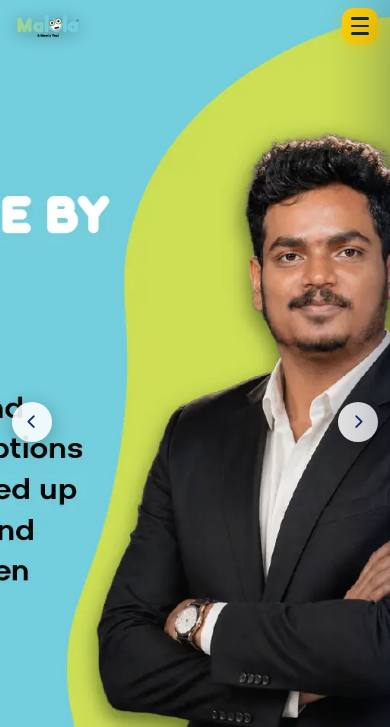
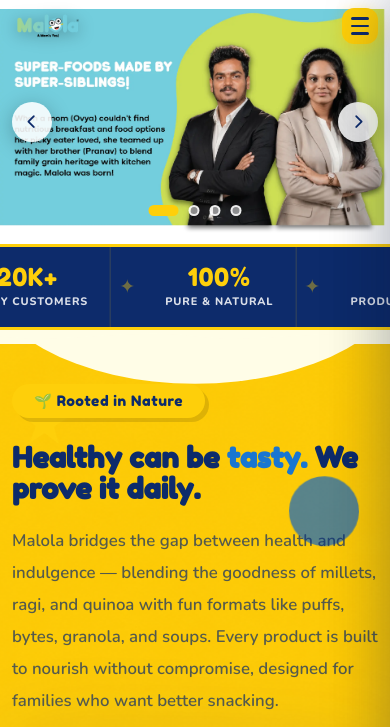
Before and after one commit to venkateshkav/Malola, a Django app: page / in a window 390 px wide. Shown: the top 727 px of the page. Run offline with Django 5.2, Linux system fonts and the light colour scheme; data that the repository does not hold is empty; some libraries are stand-ins or nearby versions; grey boxes are pictures that could not be loaded.

Commit message:
Make hero banner mobile-responsive (show full image, not cropped)
The hero slides are wide desktop banners (ratio ~1.5-2.0). On mobile they
were forced into a full-screen-height container with object-fit:cover, which
cropped the sides and cut off the banner text. Switch mobile to a banner-shaped
container (aspect-ratio 16/10) with object-fit:contain so the whole image shows.

Co-Authored-By: Claude Opus 4.8 <noreply@anthropic.com>

```diff
--- a/static/css/style.css
+++ b/static/css/style.css
@@ -1141,9 +1141,9 @@ html,body{width:100%;min-height:100%;overflow-x:hidden;font-family:'Nunito',sans
   .nav-search-box.open{width:180px;right:-40px}
   .nav-search-results{width:240px;right:-40px}
 
-  /* HERO */
-  #hero{height:100vh;height:100dvh}
-  .hs-slide img{width:100%;height:100%;object-fit:cover}
+  /* HERO — show the full wide banner instead of cropping it to a tall screen */
+  #hero{height:auto;aspect-ratio:16/10;background:#fff}
+  .hs-slide img{width:100%;height:100%;object-fit:contain}
   .side-cup{display:none}
   #bgWord{font-size:clamp(70px,22vw,110px)}
   #productStage{top:28%;transform:translateX(-50%);left:50%}
@@ -1849,7 +1849,7 @@ html,body{width:100%;min-height:100%;overflow-x:hidden;font-family:'Nunito',sans
   .nav-search-results{width:220px;right:-36px}
 
   /* Hero */
-  #hero{height:100dvh}
+  #hero{height:auto}
   #productStage{top:24%}
   .product-ring{width:clamp(130px,42vw,165px);height:clamp(130px,42vw,165px)}
   #leftContent{bottom:76px;padding:0 14px}
```
